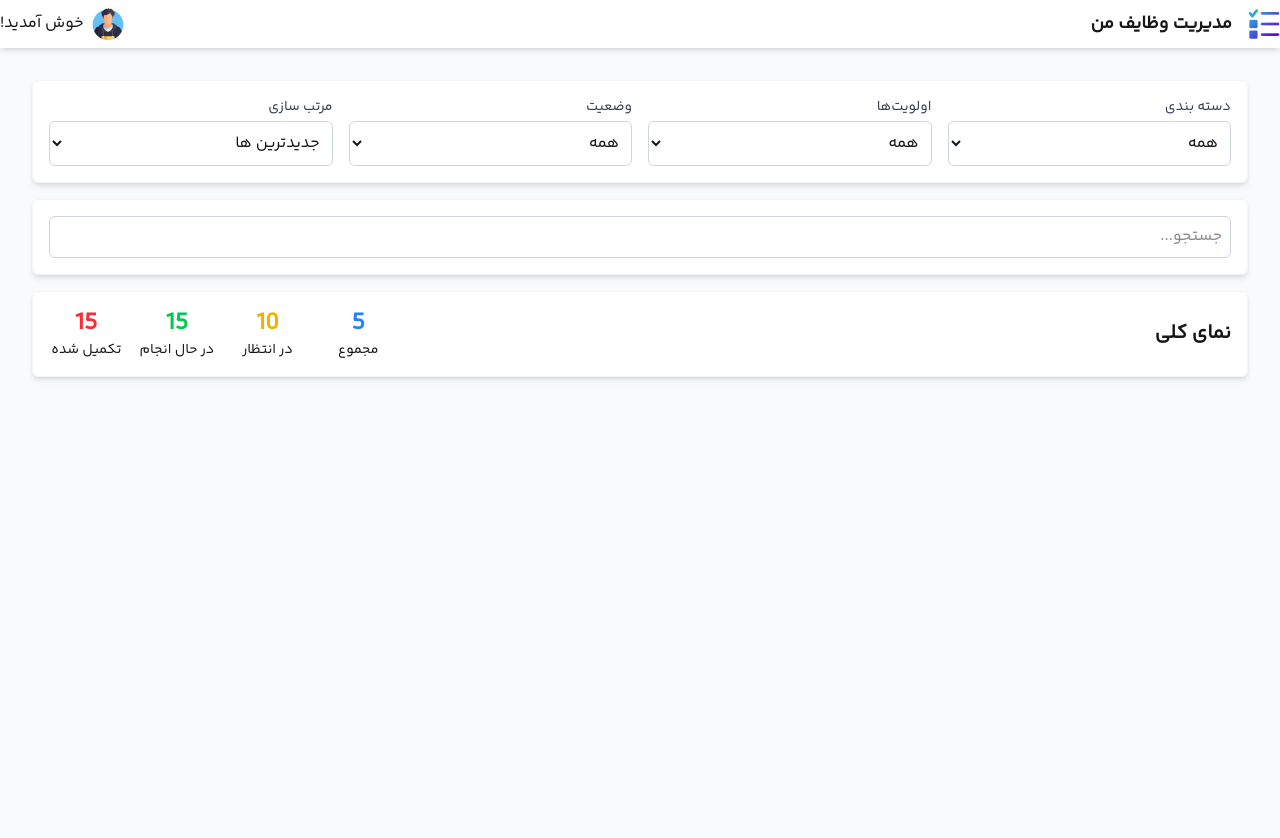
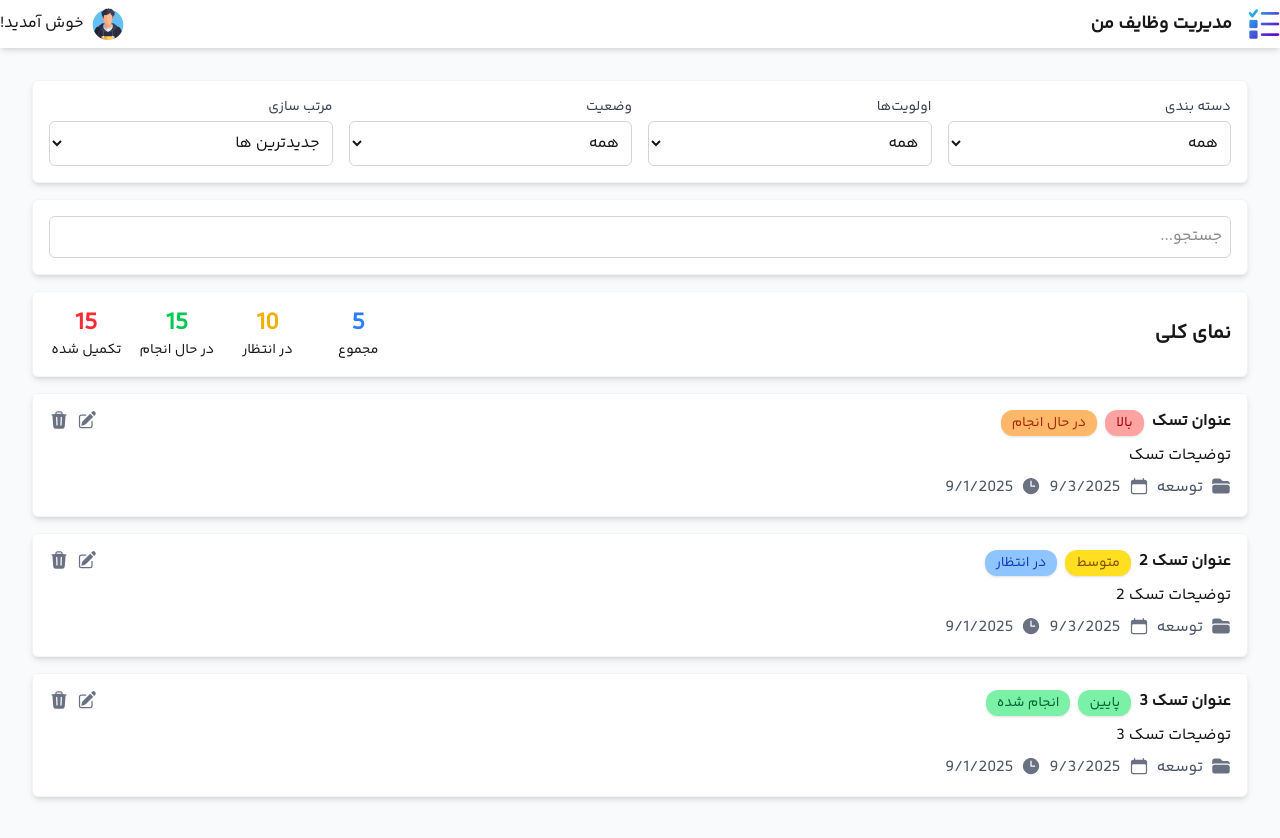
Before and after one commit to htadayoni/todo-list, a Next.js app: page / in a window 1280 px wide. Shown: the top 838 px of the page. Built offline with nearby package versions, Linux system fonts and the light colour scheme.

Commit message:
implement tasks list

```diff
--- a/package.json
+++ b/package.json
@@ -9,6 +9,7 @@
     "lint": "eslint"
   },
   "dependencies": {
+    "@heroicons/react": "^2.2.0",
     "next": "15.5.2",
     "react": "19.1.0",
     "react-dom": "19.1.0"
--- a/src/app/page.js
+++ b/src/app/page.js
@@ -1,6 +1,7 @@
-import Search from '@/components/search';
+import Search from './../components/search';
 import Filters from './../components/filters';
 import Overview from './../components/overview';
+import TasksList from './../components/tasks';
 
 export default function Home() {
   return (
@@ -10,6 +11,7 @@ export default function Home() {
           <Filters />
           <Search />
           <Overview />
+          <TasksList />
         </div>
       </div>
     </div>
--- /dev/null
+++ b/src/components/tasks/index.js
@@ -0,0 +1,38 @@
+import TaskItem from './taskItem';
+
+export default function TasksList() {
+  return (
+    <>
+      <TaskItem
+        taskId="1"
+        title="عنوان تسک"
+        description="توضیحات تسک"
+        dueDate={new Date(Date.now() + 86400000)} // date +1 day
+        createdAt={new Date(Date.now() - 86400000)}
+        priority="high"
+        status="inProgress"
+        category="توسعه"
+      />
+      <TaskItem
+        taskId="2"
+        title="عنوان تسک 2"
+        description="توضیحات تسک 2"
+        dueDate={new Date(Date.now() + 86400000)} // date +1 day
+        createdAt={new Date(Date.now() - 86400000)}
+        priority="medium"
+        status="todo"
+        category="توسعه"
+      />
+      <TaskItem
+        taskId="3"
+        title="عنوان تسک 3"
+        description="توضیحات تسک 3"
+        dueDate={new Date(Date.now() + 86400000)} // date +1 day
+        createdAt={new Date(Date.now() - 86400000)}
+        priority="low"
+        status="done"
+        category="توسعه"
+      />
+    </>
+  );
+}
--- /dev/null
+++ b/src/components/tasks/taskItem.js
@@ -0,0 +1,71 @@
+import Block from '../layout/block';
+import Chip from '../ui/chip';
+import { priorityChip, statusChip } from '../../constants/tasks';
+import {
+  FolderIcon,
+  PencilSquareIcon,
+  TrashIcon,
+  CalendarIcon,
+  ClockIcon,
+} from '@heroicons/react/24/solid';
+
+export default function TaskItem({
+  taskId,
+  title,
+  description,
+  dueDate,
+  createdAt,
+  priority,
+  status,
+  category,
+}) {
+  const priorityTag = priorityChip[priority] || {};
+  const statusTag = statusChip[status] || {};
+
+  return (
+    <Block>
+      <div className="flex justify-between">
+        <div className="flex gap-2 mb-2">
+          <h3 className="font-bold">{title}</h3>
+          {
+            <Chip
+              label={priorityTag.label}
+              color={priorityTag.color}
+              textColor={priorityTag.textColor}
+            />
+          }
+          {
+            <Chip
+              label={statusTag.label}
+              color={statusTag.color}
+              textColor={statusTag.textColor}
+            />
+          }
+        </div>
+        <div className="flex">
+          <PencilSquareIcon className="h-5 w-5 text-gray-500 mx-2" />
+          <TrashIcon className="h-5 w-5 text-gray-500" />
+        </div>
+      </div>
+      <p className="mb-2">{description}</p>
+      <div className="flex">
+        <div className="flex">
+          <FolderIcon className="h-5 w-5 text-gray-500" />
+          <span className="text-gray-600 mx-2">{category}</span>
+        </div>
+        <div className="flex">
+          <CalendarIcon className="h-5 w-5 text-gray-500" />
+          <span className="text-gray-600 mx-2">
+            {dueDate.toLocaleDateString()}
+          </span>
+        </div>
+        <div className="flex">
+          <ClockIcon className="h-5 w-5 text-gray-500" />
+          <span className="text-gray-600 mx-2">
+            {createdAt.toLocaleDateString()}
+          </span>
+        </div>
+      </div>
+    </Block>
+  );
+}
--- /dev/null
+++ b/src/components/ui/chip.js
@@ -0,0 +1,9 @@
+export default function Chip({ label, color, textColor }) {
+  return (
+    <div
+      className={`rounded-xl py-0.5 px-2.5 border border-transparent text-sm transition-all shadow-sm ${color} ${textColor}`}
+    >
+      {label}
+    </div>
+  );
+}
--- /dev/null
+++ b/src/constants/tasks.js
@@ -0,0 +1,35 @@
+export const priorityChip = {
+  low: {
+    label: 'پایین',
+    color: 'bg-green-300',
+    textColor: 'text-green-800',
+  },
+  medium: {
+    label: 'متوسط',
+    color: 'bg-yellow-300',
+    textColor: 'text-yellow-800',
+  },
+  high: {
+    label: 'بالا',
+    color: 'bg-red-300',
+    textColor: 'text-red-800',
+  },
+};
+
+export const statusChip = {
+  todo: {
+    label: 'در انتظار',
+    color: 'bg-blue-300',
+    textColor: 'text-blue-800',
+  },
+  inProgress: {
+    label: 'در حال انجام',
+    color: 'bg-orange-300',
+    textColor: 'text-orange-800',
+  },
+  done: {
+    label: 'انجام شده',
+    color: 'bg-green-300',
+    textColor: 'text-green-800',
+  },
+};
```
Also changed, not shown: 1 other file (tests, documents, lock files or other folders).
